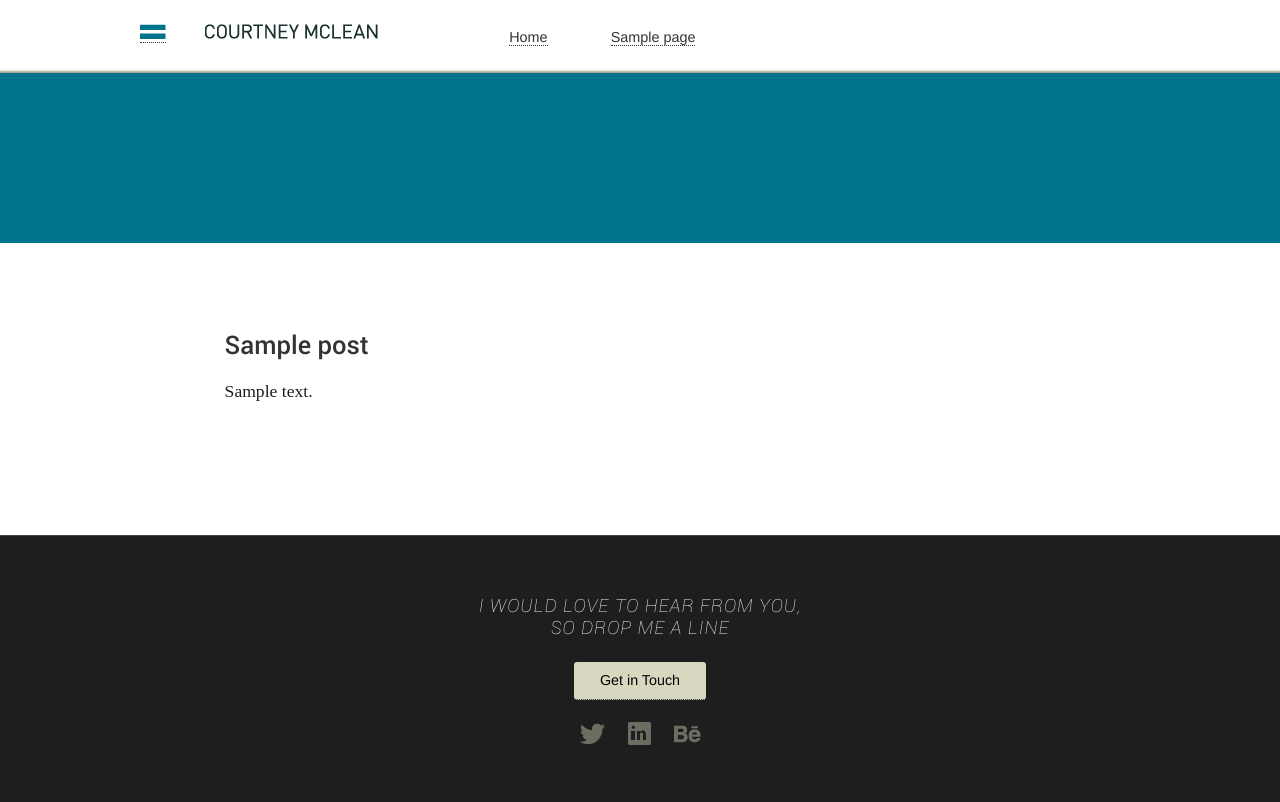
After one commit to courtsmclean/courtneymclean, a WordPress theme: template page.php in a window 1280 px wide. The commit adds this page. Run offline with PHP 8.4 and a stand-in for WordPress, Linux system fonts and the light colour scheme; the site name, menu and one post (Sample post) are stand-ins, and other content is empty; some libraries are stand-ins or nearby versions.

```diff
--- a/css/courtneymclean.css
+++ b/css/courtneymclean.css
@@ -323,7 +323,8 @@
 		}
 	#latest-post .container {
 		overflow: auto;
-		padding-bottom: 60px;
+		padding-bottom: 20px;
+		margin-bottom: 60px;
 		}
 	#latest-post .container:last-child {
 		padding-bottom: 20px;
--- /dev/null
+++ b/page.php
@@ -0,0 +1,60 @@
+<?php get_header(); ?>
+
+
+<!-- Introduction -->
+	<section id="introduction" class="teal-bg">
+		<div class="container">
+
+		<!-- intro image -->
+			<div class="four col">
+			</div>
+
+		<!-- intro text -->
+			<div class="seven col">
+			</div>
+
+		</div>
+	</section>
+<!-- #end introduction -->
+
+
+
+
+<!-- Latest Blog Post -->
+	<section id="latest-post">
+        <?php if(have_posts()) : ?><?php while(have_posts()) : the_post(); ?>
+
+
+		<div class="container">
+
+
+	<!-- spacer --><div class="one col"></div>
+
+
+		<!-- article -->
+			<div class="seven col">
+				<div class="article">
+					<h3><a href="<?php the_permalink() ?>" title="<?php the_title(); ?>" rel="bookmark"><?php the_title(); ?></a></h3>
+					<?php if ( has_post_thumbnail() ) { /* loades the post's featured thumbnail, requires Wordpress 3.0+ */ echo '<div class="featured-thumbnail">'; the_post_thumbnail(); echo '</div>'; } ?>
+					<div class="post-content">
+						<?php the_content(__('Continue reading…'));?>
+					</div>
+				</div>
+			</div>
+		<!-- #end article -->
+
+
+
+	</div><!-- #close container -->
+
+
+
+<?php endwhile; ?>
+<?php endif; ?>
+	</section>
+<!-- #end Latest Blog Post -->
+
+
+
+
+<?php get_footer(); ?>
```
Also changed, not shown: category.php (added, +109 -0 lines), functions.php (added).
